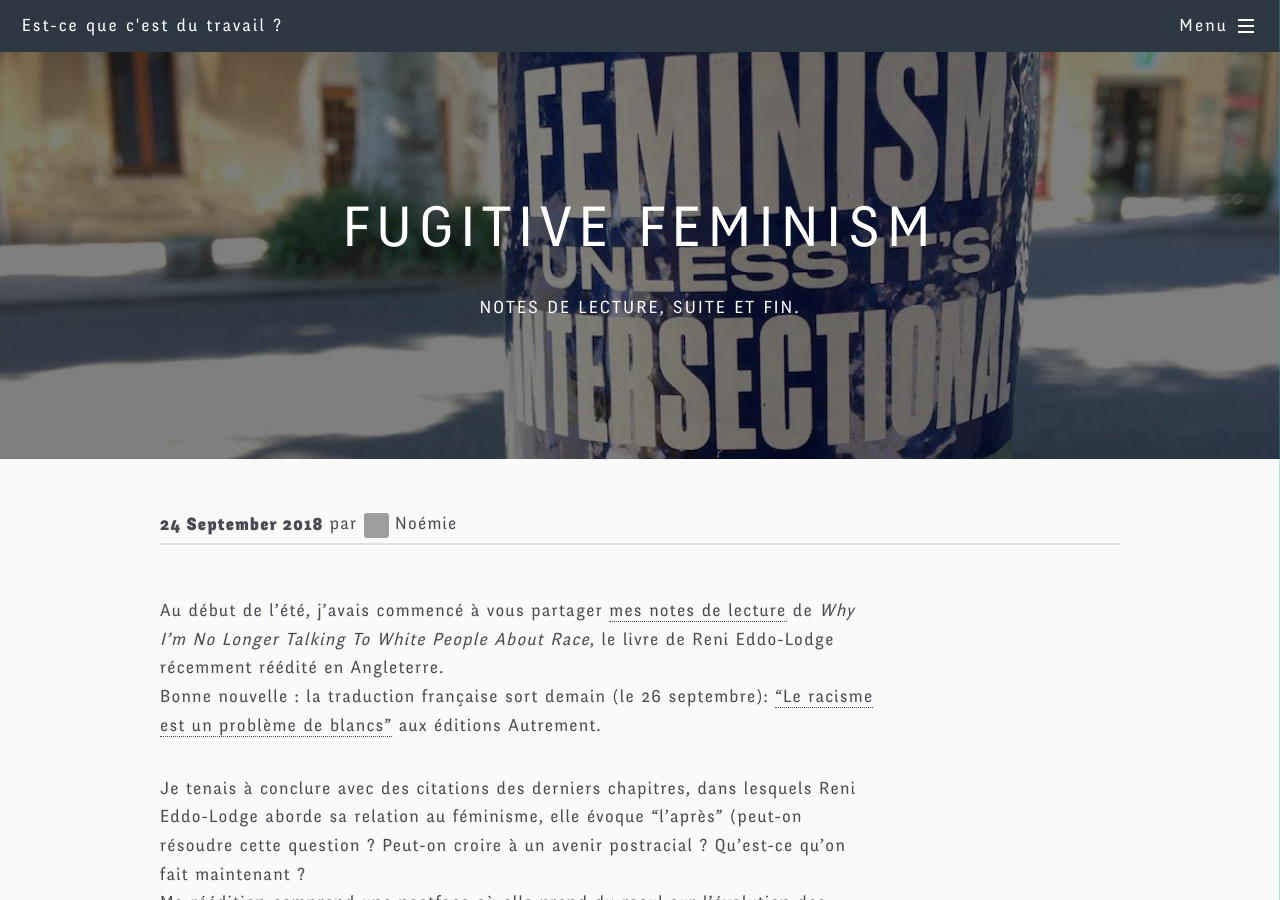
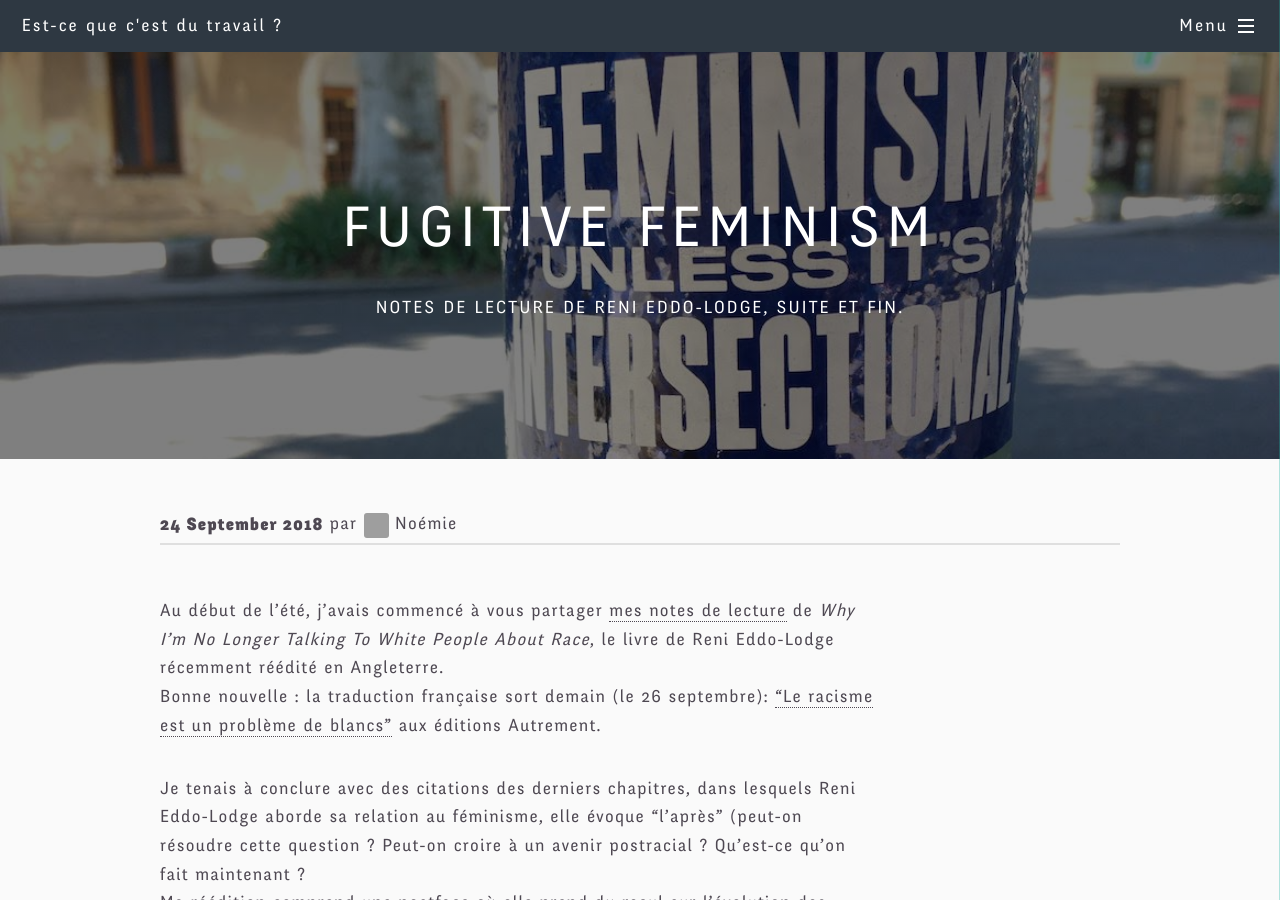
Before and after one commit to noeems/estcequecestdutravail.xyz, a Jekyll site: the page built from _posts/2018-09-24-fugitive-feminism.md, in a window 1280 px wide and 900 px high. Built offline with Jekyll 4.4.1, drawn with Linux system fonts in a browser that asks for light colours; comment, search, counter and statistics services are not loaded; grey boxes are pictures that could not be loaded.

Commit message:
Subtitle change

```diff
--- a/_posts/2018-09-24-fugitive-feminism.md
+++ b/_posts/2018-09-24-fugitive-feminism.md
@@ -1,6 +1,6 @@
 ---
 title: Fugitive Feminism
-excerpt: Notes de lecture, suite et fin.
+excerpt: Notes de lecture de Reni Eddo-Lodge, suite et fin.
 image: /images/2018-07-02-reni/Its not feminism unless its intersectional lowres.jpg
 author:
 - noeems
```
